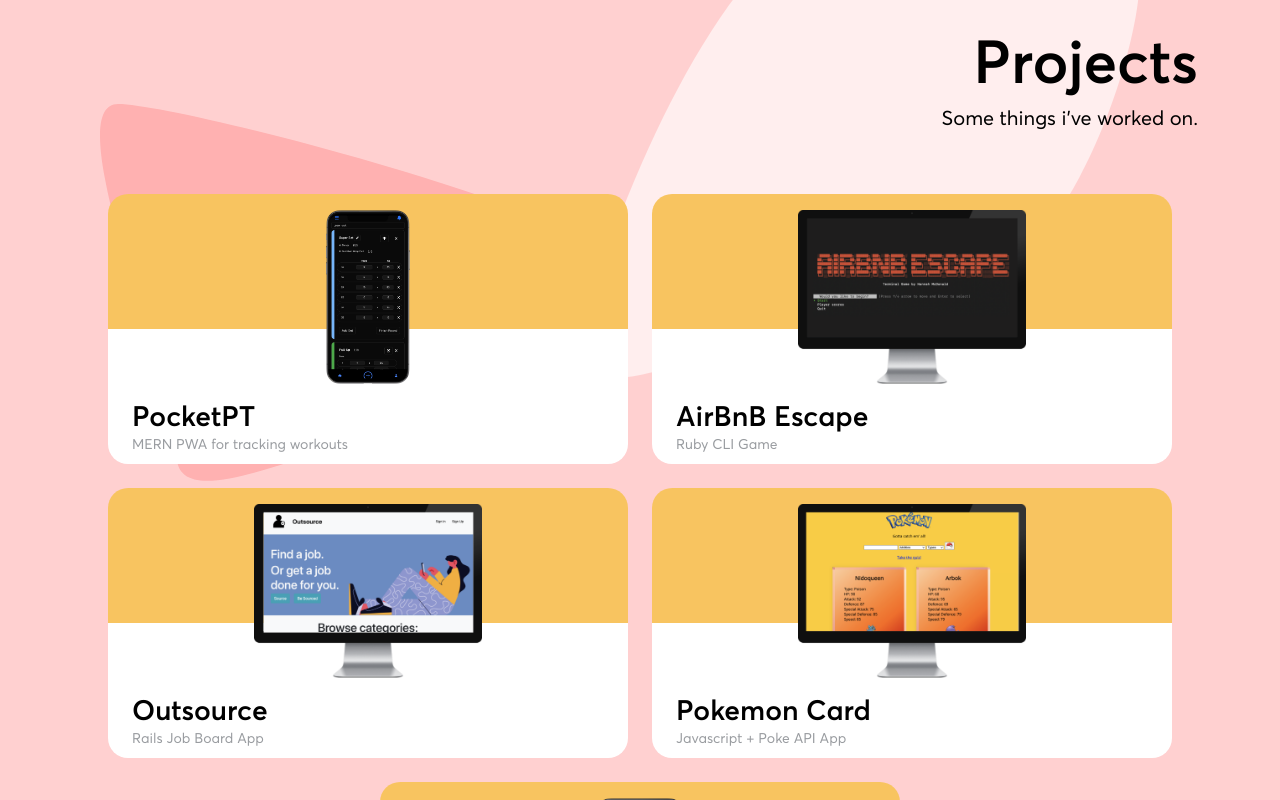
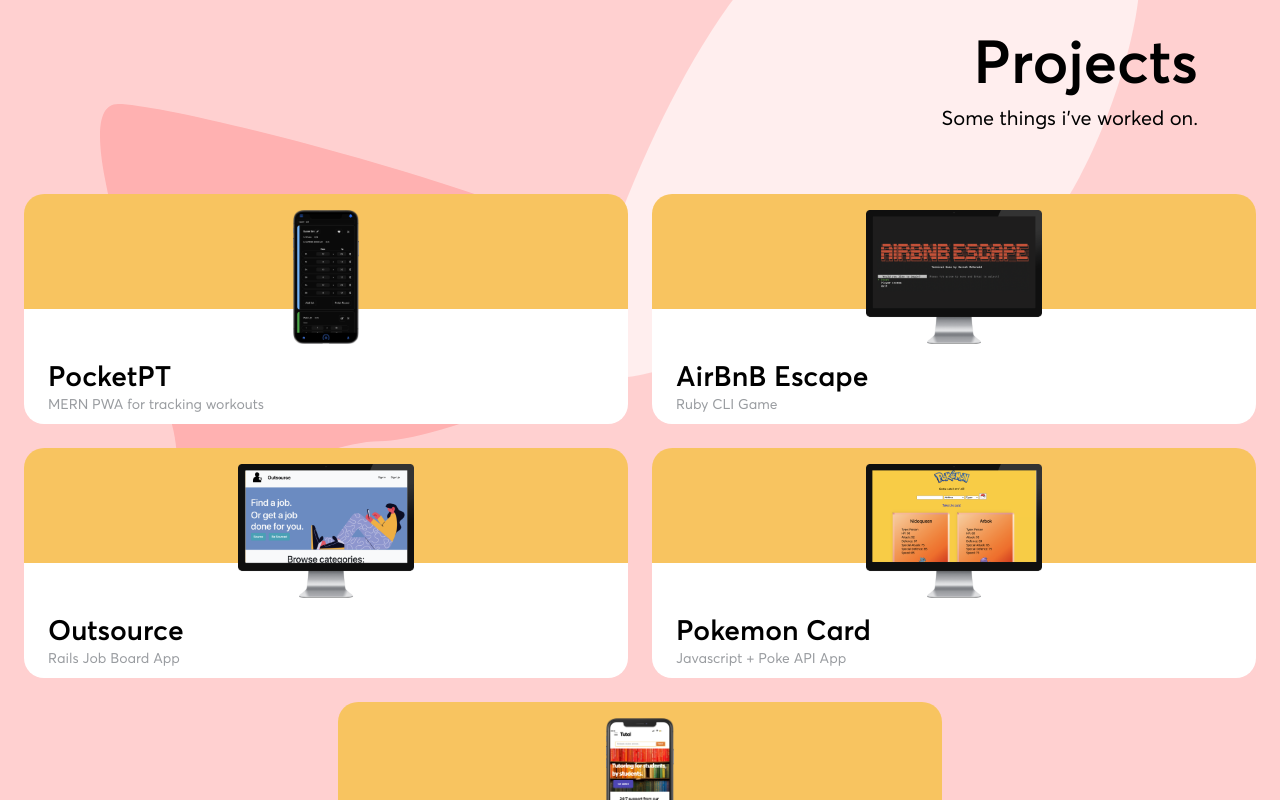
Before and after one commit to hannahgmacca/react-portfolio, a React (Create React App) app in the folder Client/: page / in a window 1280 px wide. Shown: the part 840-1640 px from the top of the page. Built offline with nearby package versions, Linux system fonts and the light colour scheme.

Commit message:
Fix card width

```diff
--- a/Client/src/components/landing.component.js
+++ b/Client/src/components/landing.component.js
@@ -68,8 +68,8 @@
              </Row>
           </Container>
 
-          <Container fluid className="px-lg-5">
-            <Row className="pt-5 mx-auto px-lg-5">
+          <Container fluid>
+            <Row className="pt-5 mx-auto">
             <Col md={6} xxl={2} className="mx-auto">
                 <Project color="white" text="MERN PWA for tracking workouts" image={PocketPT} header="PocketPT" className="mx-auto" link="https://github.com/hannahgmacca/pocketPT-react"></Project>
               </Col>
--- a/Client/src/components/project.component.js
+++ b/Client/src/components/project.component.js
@@ -11,7 +11,7 @@
 const ProjectImage = styled.img`
     margin: 0 auto;
     display: block;
-    max-height: 190px;
+    max-height: 150px;
 `;
 
 const ProjectHeader = styled.h3`
@@ -37,7 +37,7 @@
   render() {
     return (
 
-      <ProjectCard color={this.props.color} style={{cursor: 'pointer', minWidth: '270px'}} className="mx-md-auto rise mb-sm-4 mb-3" onClick={(e) => handleClick(this.props.link, e)}>
+      <ProjectCard color={this.props.color} style={{cursor: 'pointer', minWidth: '240px'}} className="mx-md-auto rise mb-sm-4 mb-3" onClick={(e) => handleClick(this.props.link, e)}>
      {/* <CardBG></CardBG> */}
         <CardInner className="p-0">
 
```
